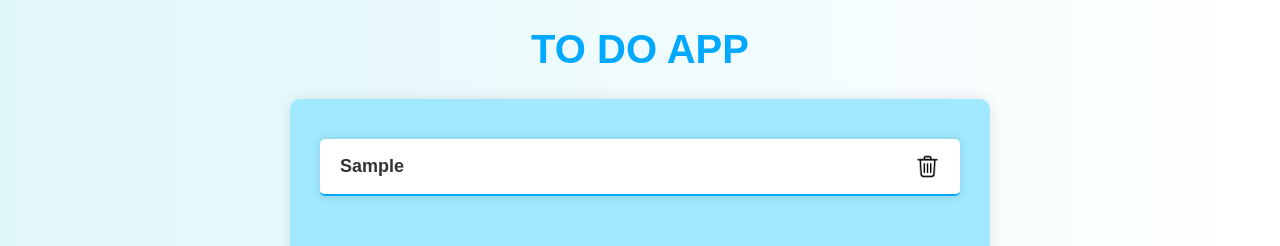
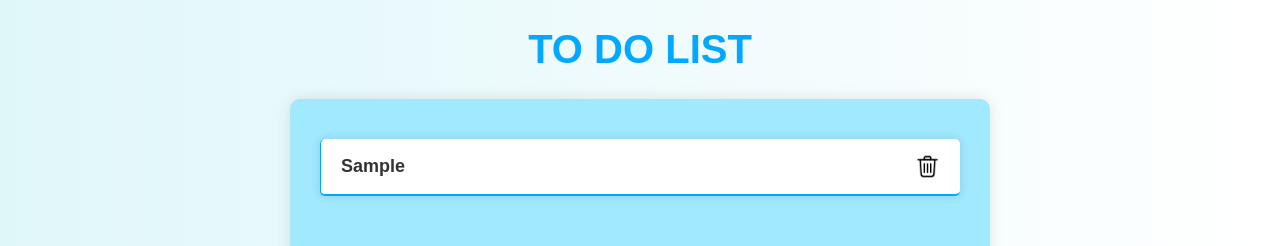
Before and after one commit to siddhikharde/to-do-app, a plain HTML site: page index.html in a window 1280 px wide. Both pictures are taken after typing "Sample" into the empty fields and a click on the button "Add". Shown: the top 246 px of the page. Drawn offline with Linux system fonts and the light colour scheme.

Commit message:
basic changes added

```diff
--- a/index.html
+++ b/index.html
@@ -9,7 +9,7 @@
 </head>
 
 <body>
-    <h1>TO DO APP</h1>
+    <h1>TO DO LIST</h1>
     <div class="container" id="todoContainer">
 
     </div>
--- a/style.css
+++ b/style.css
@@ -30,6 +30,7 @@ body{
     padding: 15px 20px;
     border-radius: 5px;
      border-bottom: 2px solid #00A9FF;
+     border-left: 1px solid #00A9FF;
     margin: 10px 0;
     display: flex;
     justify-content: space-between;
```
